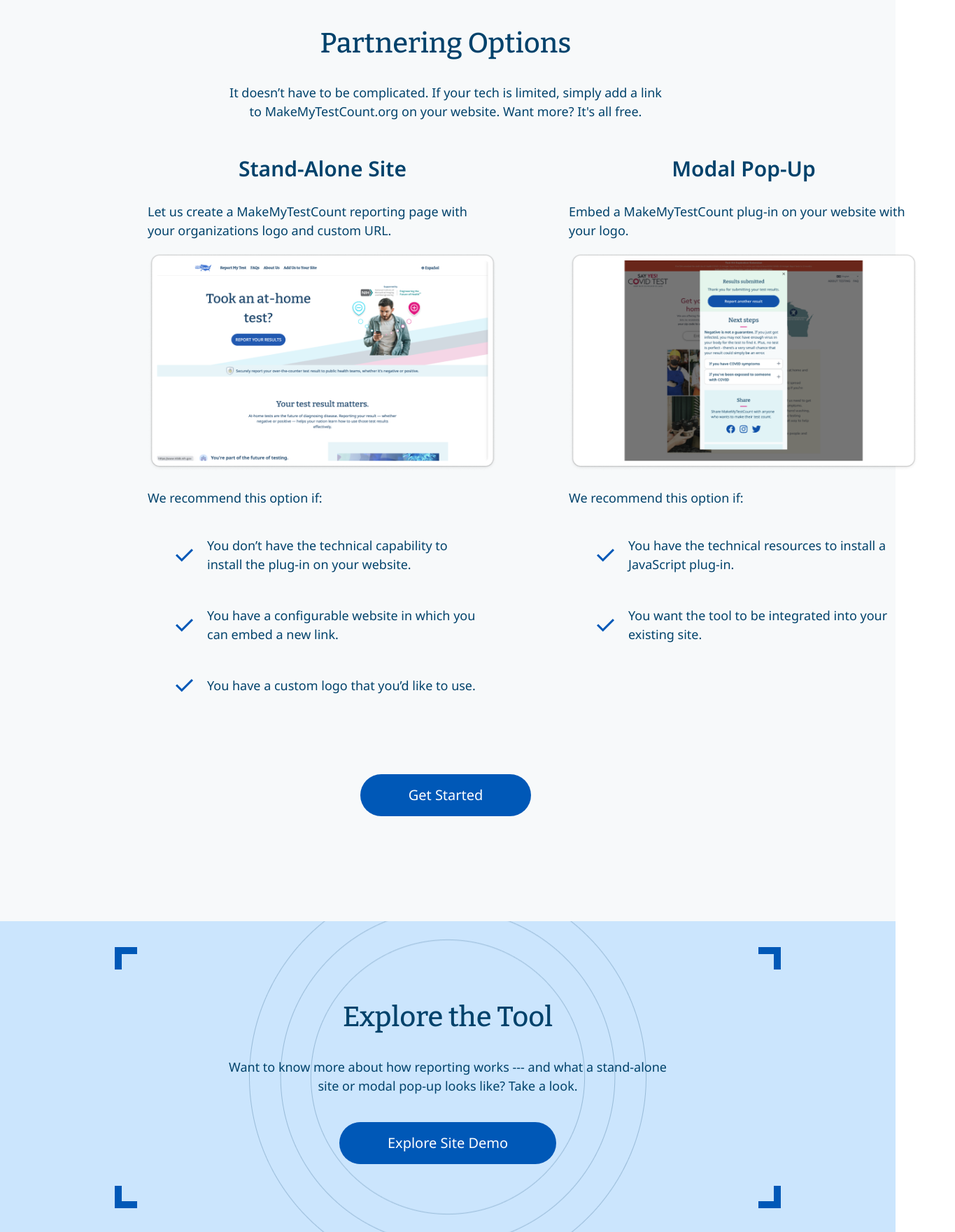
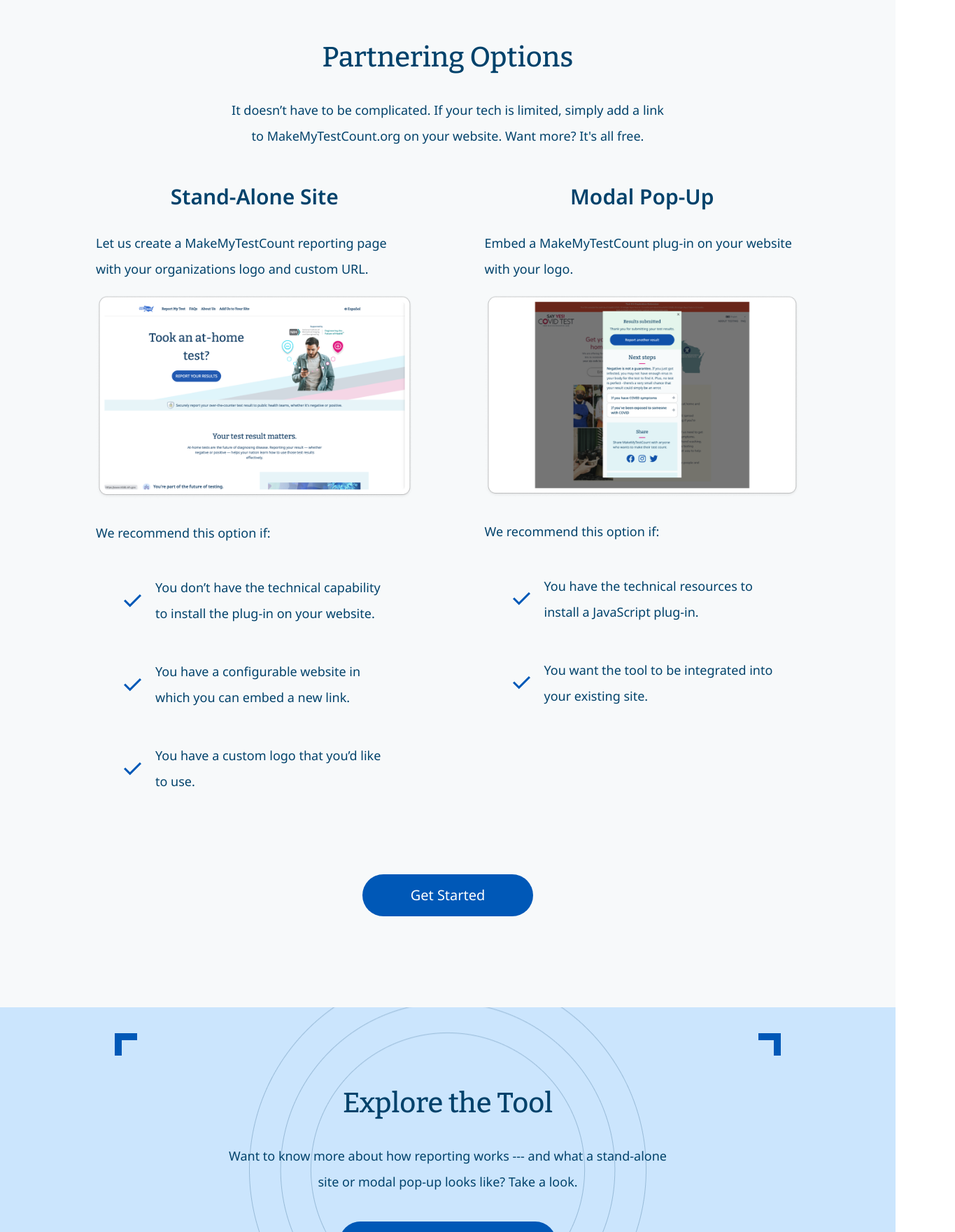
Before and after one commit to RosanneE/CovidTracker-TOPS2023, a React (Create React App) app in the folder frontend/: page /PartnerWhiteLabel in a window 1280 px wide. Shown: the part 780-2540 px from the top of the page at 70% size, 1365 px wide, since content can reach past the window. Built offline with nearby package versions, Linux system fonts and the light colour scheme.

Commit message:
changed px to rem and made more responsive

```diff
--- a/frontend/src/App.css
+++ b/frontend/src/App.css
@@ -5,7 +5,7 @@ h1 {
   color: #00426b;
   text-align: center;
   font-family: Bitter;
-  font-size: 64px;
+  font-size: 4rem;
   font-style: normal;
   font-weight: 500;
   line-height: normal;
@@ -15,7 +15,7 @@ h2 {
   color: #00426b;
   text-align: center;
   font-family: Bitter;
-  font-size: 40px;
+  font-size: 2.5rem;
   font-style: normal;
   font-weight: 500;
   line-height: normal;
@@ -24,29 +24,29 @@ h2 {
 h3 {
   color: #00426b;
   font-family: Noto Sans;
-  font-size: 30px;
+  font-size: 1.875rem;
   font-style: normal;
   font-weight: 600;
-  line-height: 36px; /* 120% */
+  line-height: 2.25rem; /* 120% */
 }
 
 .blueButton {
   color: #fff;
   text-align: center;
   font-family: Noto Sans;
-  font-size: 20px;
+  font-size: 1.25rem;
   font-style: normal;
   font-weight: 500;
-  line-height: 20px; /* 100% */
+  line-height: 1.25rem; /* 100% */
   border: none;
-  border-radius: 30px;
+  border-radius: 1.875rem;
   background: #0058b7;
-  height: 60px;
-  padding: 20px 69px;
+  height: 3.75rem;
+  padding: 1.25rem 4.313rem;
   justify-content: center;
   align-items: center;
   flex-shrink: 0;
-  margin: 20px;
+  margin: 1.25rem;
 }
 
 .blueButton:hover {
--- a/frontend/src/Pages/WhiteLabeling/PartnerWhiteLabel.jsx
+++ b/frontend/src/Pages/WhiteLabeling/PartnerWhiteLabel.jsx
@@ -41,10 +41,10 @@ function PartnerPage(props) {
                   organizations logo and custom URL.
                 </p>
                 <p>
-                  <img
+                  <img style={{maxWidth:"100%", width:"31.25rem"}}
                     src={screenshot1}
                     alt="Stand-alone site sample screenshot"
-                    width="500" height="312" className="imageHover"
+                    className="imageHover"
                   />
                 </p>
                 <p>We recommend this option if:</p>
@@ -74,9 +74,10 @@ function PartnerPage(props) {
                 </p>
                 <p>
                   <img
+                    style={{maxWidth:"100%", width:"31.25rem"}}
                     src={screenshot2}
                     alt="Modal pop-up sample screenshot"
-                    width="500" height="312" className="imageHover"
+                    className="imageHover"
                   />
                 </p>
                 <p>We recommend this option if:</p>
--- a/frontend/src/Pages/WhiteLabeling/WhiteLabelingCSS/PartnerWhiteLabel.css
+++ b/frontend/src/Pages/WhiteLabeling/WhiteLabelingCSS/PartnerWhiteLabel.css
@@ -1,24 +1,24 @@
 /* Partner White Label Page CSS */
 
 .whyUseMMTCHeader1 {
-    margin-bottom: 18px;
+    margin-bottom: 1.125rem;
   }
 
   .whyUseMMTCHeader3 {
-    margin-top: 0px;
-    margin-bottom: 10px;
+    margin-top: 0rem;
+    margin-bottom: 0.625rem;
   }
 
   .partnerWMMTC {
     display: flex;
-    padding: 125px 272px;
+    padding: 7.813rem 17rem;
     flex-direction: column;
     align-items: center;
-    gap: 10px;
+    gap: 0.625rem;
   }
 
   .partneringOptions {
-    padding: 110px 165px 130px 159px;
+    padding: 6.875rem 5.313rem 6.875rem 5.313rem;
     background: #f7f9fa;
   }
 
@@ -37,16 +37,16 @@
     color: #00426b;
     text-align: center;
     font-family: Noto Sans;
-    font-size: 18px;
+    font-size: 1.125rem;
     font-style: normal;
     font-weight: 400;
-    line-height: 27px; /* 150% */
+    line-height: 2.313rem; /* 150% */
   }
 
   .partneringTd {
     vertical-align: top;
-    padding: 0px 50px 50px;
-    width: 500px;
+    padding: 0rem 3.125rem 3.125rem;
+    width: 31.25rem;
   }
 
   .partneringTd p {
@@ -56,26 +56,26 @@
   .partnerUl {
     color: #00426b;
     font-family: Noto Sans;
-    font-size: 18px;
+    font-size: 1.125rem;
     font-style: normal;
     font-weight: 400;
-    line-height: 27px; /* 150% */
+    line-height: 1.688rem; /* 150% */
   }
 
   .partnerUl p {
-    padding: 0px 20px 0px;
+    padding: 0rem 1.25rem 0rem;
   }
 
   .partnerUl li {
     background: url("../../../Images/Vector.png") no-repeat left center;
-    padding: 5px 10px 5px 25px;
+    padding: 0.313rem 0.625rem 0.313rem 1.563rem;
         list-style: none;
         margin: 0;
         vertical-align: middle;
   }
 
   .exploreTheTool {
-    padding: 80px;
+    padding: 5rem;
     align-items: center;
     background: #CBE5FD;
     position: relative;
@@ -89,41 +89,42 @@
   }
 
   .top-left {
-    top: 37px;
-    left: 164px;
+    top: 2.313rem;
+    left: 10.25rem;
   }
 
   .top-right {
-    top: 37px;
-    right: 164px;
+    top: 2.313rem;
+    right: 10.25rem;
   }
 
   .bottom-left {
-    bottom: 37px;
-    left: 164px;
+    bottom: 2.313rem;
+    left: 10.25rem;
   }
 
   .bottom-right {
-    bottom: 37px;
-    right: 164px;
+    bottom: 2.313rem;
+    right: 10.25rem;
   }
 
 
   .whyUseMMTCUl {
     color: #00426b;
     font-family: Noto Sans;
-    font-size: 18px;
+    font-size: 1.125rem;
     font-style: normal;
     font-weight: 400;
-    line-height: 27px; /* 150% */
+    line-height: 1.688rem; /* 150% */
+    padding-inline-start: 0rem;
   }
 
 .whyUseMMTC {
-  padding: 110px 165px 130px 159px;
+  padding: 5.875rem 7.313rem 5.875rem 7.313rem;
 }
 
 .whyUseMMTC p {
-  padding: 20px;
+  padding: 1.25rem;
 }
 
   .whyUseMMTCUl {
@@ -133,13 +134,13 @@
   .whyUseMMTCUl li {
     display: flex;
     align-items: center;
-    gap: 10px;
+    gap: 0.625rem;
   }
 
   .whyUseMMTCUl li img {
-    width: 64px;
-    height: 64px;
-    padding: 30px;
+    width: 4rem;
+    height: 4rem;
+    padding: 1.875rem;
   }
 
   .whyUseMMTCLi {
```
